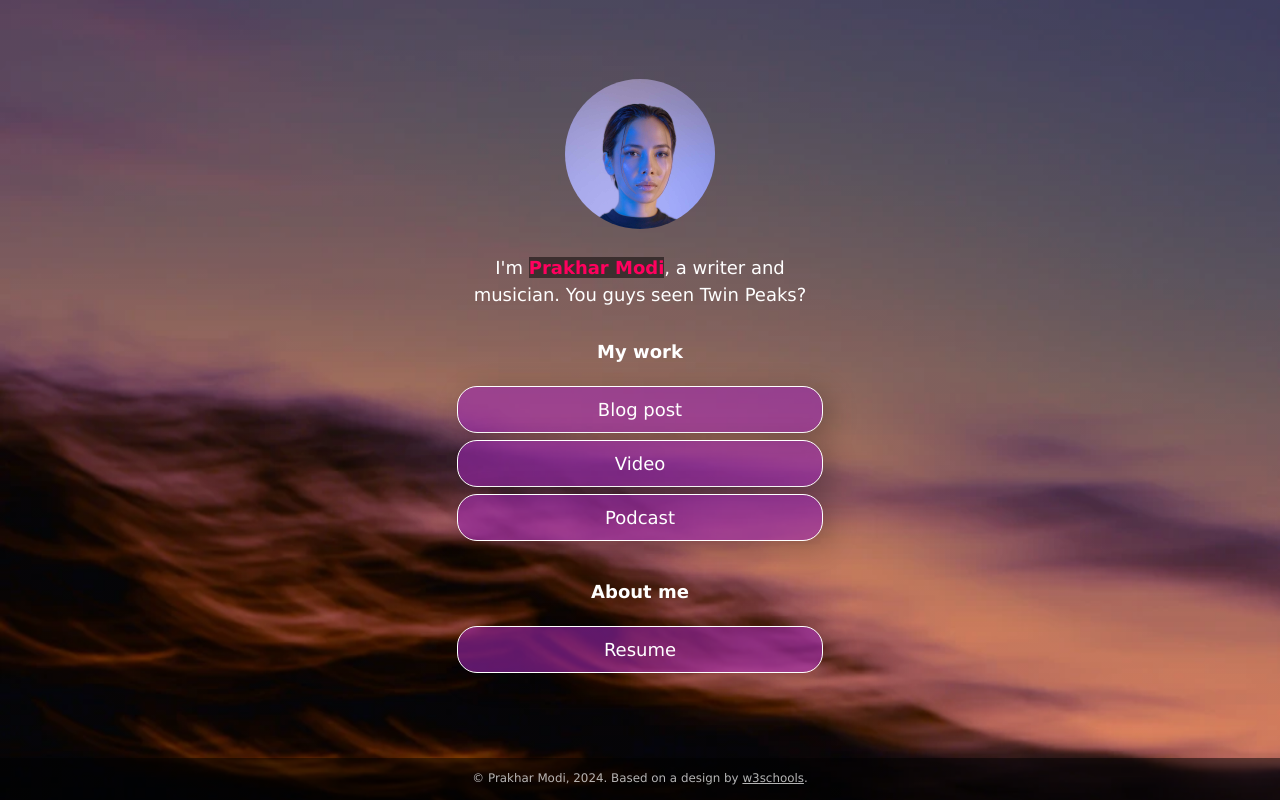
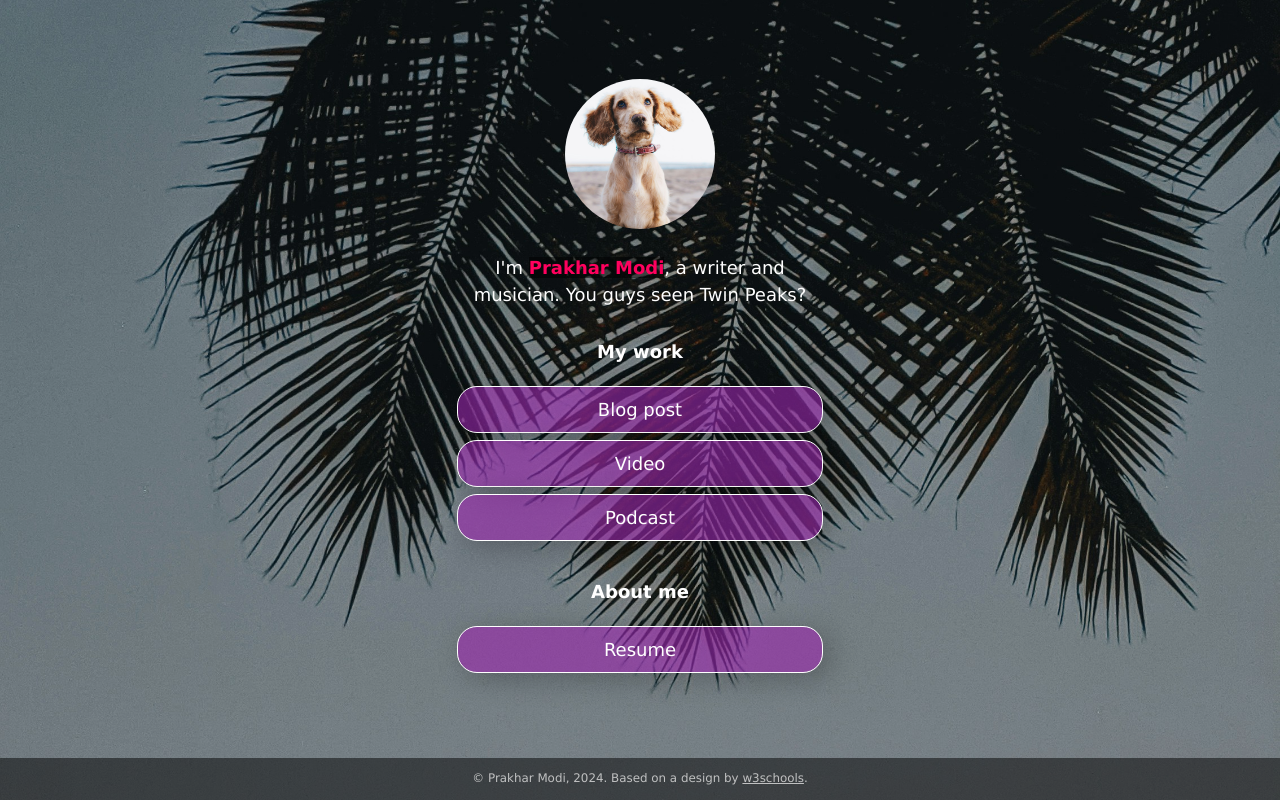
Before and after one commit to prakharmodi26/prakharmodi26.github.io, a plain HTML site: page index.html in a window 1280 px wide. Drawn offline with Linux system fonts and the light colour scheme.

Commit message:
image and bg

```diff
--- a/css/style.css
+++ b/css/style.css
@@ -26,7 +26,7 @@ body {
     min-height: 100%;
     /* The image used for the site background. Try changing skyscape.jpg to stars.jpg. Put a replacement photo in the images folder and, in line 21 below, replace skyscape.jpg with yourbackgroundfilename.jpg */
     /* The linear gradient darkens the image, like putting a sunglasses lens on top of it. If you want to darken the image even more, change 0.1 (both times) to 0.3 or higher */
-    background: linear-gradient(rgba(0, 0, 0, 0.1), rgba(0, 0, 0, 0.1)), url(../images/skyscape.jpg);
+    background: linear-gradient(rgba(0, 0, 0, 0.1), rgba(0, 0, 0, 0.1)), url(../images/background.jpg);
     /* Prevents the browser from repeating or "tiling" the background image */
     background-repeat: no-repeat;
     background-position: center;
--- a/index.html
+++ b/index.html
@@ -15,7 +15,7 @@
   <div class="container">
     <!-- Image and name container. Put your replacement photo—which you should crop to be square—in the images folder, then change the source attribute to images/yourportraitfilename.jpg. This path says, "Look in the images folder for yourportraitfilename.jpg." Be sure to change the alt text, too. -->
     <div class="image-container">
-      <img src="images/portrait.jpg" alt="Photo by Art Hauntington">
+      <img src="images/dog.jpg" alt="Photo by Art Hauntington">
     </div>
     <div class="intro">
       I'm <span class="name"><strong>Prakhar Modi</strong></span>, a writer and musician. You guys seen Twin Peaks?
```
Also changed, not shown: images/background.jpg (added), images/dog.jpg (added), images/pf.jpg (added), 1 other file.
